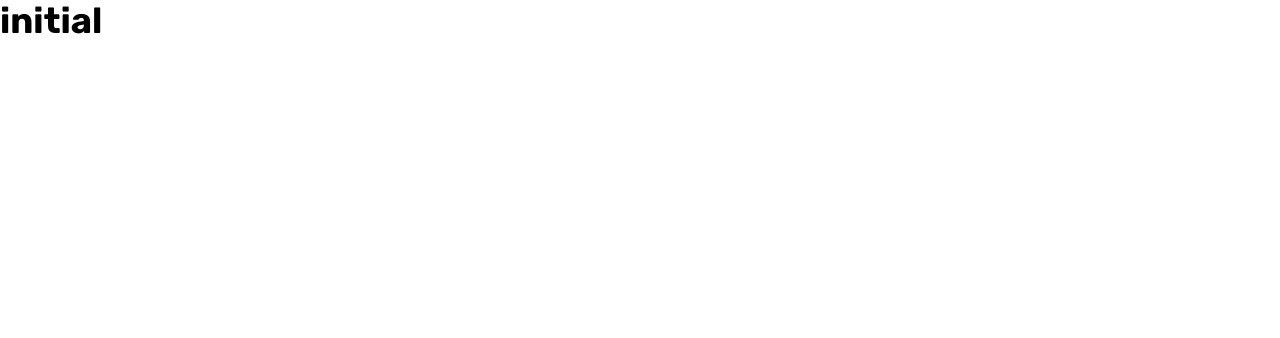
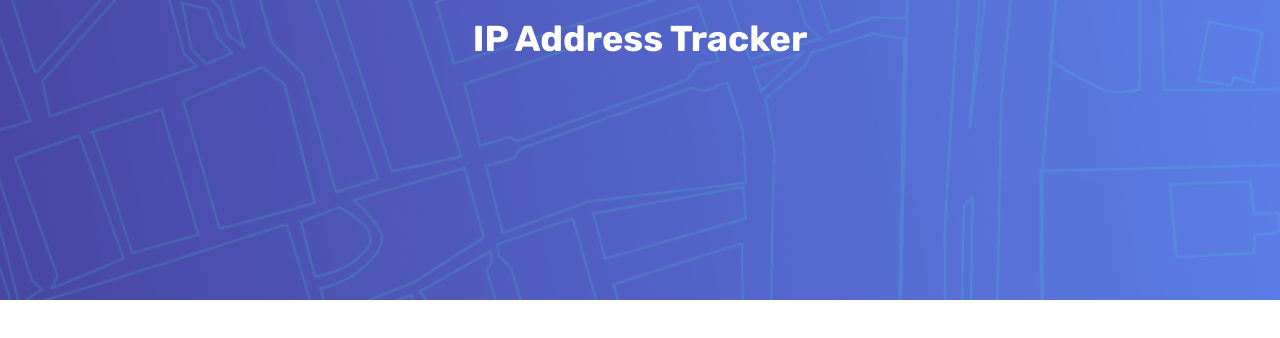
Before and after one commit to Ahmet-Kutuk/ip-address-tracker, a React (Create React App) app: page / in a window 1280 px wide. Shown: the top 338 px of the page. Built offline with nearby package versions, Linux system fonts and the light colour scheme.

Commit message:
created componets directory and header inital

```diff
--- a/src/App.js
+++ b/src/App.js
@@ -1,8 +1,9 @@
-
+import React from 'react';
+import Header from './components/Header/Header';
 function App() {
   return (
     <div className="App">
-        <h1>initial</h1>
+        <Header />
     </div>
   );
 }
--- /dev/null
+++ b/src/components/Header/Header.js
@@ -0,0 +1,15 @@
+import React from 'react';
+import Input from './input';
+
+function Header() {
+    return (
+        <>
+            <header className="Header">
+                <h1 className="Header-title">IP Address Tracker</h1>
+                <Input />
+            </header>
+        </>
+    )
+}
+
+export default Header
--- /dev/null
+++ b/src/components/Header/input/index.js
@@ -0,0 +1,11 @@
+import React from 'react'
+
+function Input() {
+    return (
+        <div>
+
+        </div>
+    )
+}
+
+export default Input;
--- a/src/sass/pages/index.scss
+++ b/src/sass/pages/index.scss
@@ -0,0 +1,12 @@
+.Header{
+    height: 300px;
+    background:url("../../images/pattern-bg.png") center/cover no-repeat;
+    display:flex;
+    flex-direction: column;
+    align-items: center;
+    padding-top:1em;
+
+    &-title{
+        color:white
+    }
+}
```
Also changed, not shown: src/components/Userinfo/index.js (added, +11 -0 lines), src/components/Usermap/index.js (added, +11 -0 lines).
